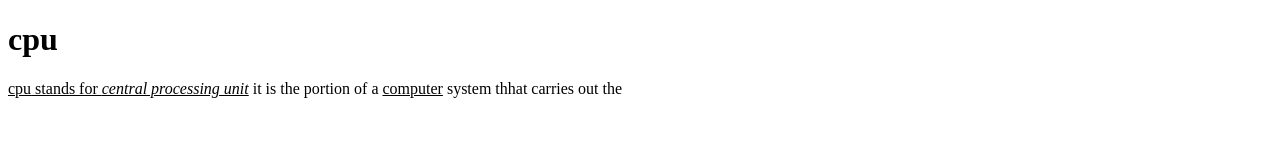
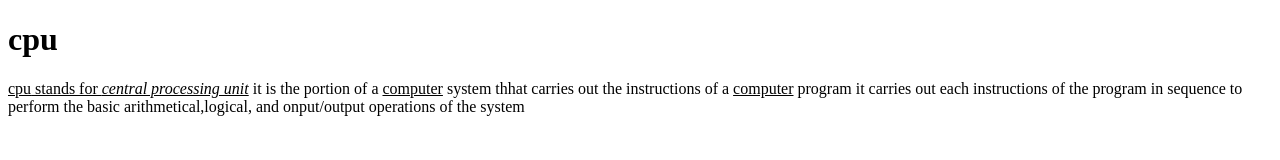
Before and after one commit to iamneo-production/eafabaefadaeccdfffebaeceaec, a plain HTML site: page public/index.html in a window 1280 px wide. Drawn offline with Linux system fonts and the light colour scheme.

Commit message:
Backup Commit

```diff
--- a/public/index.html
+++ b/public/index.html
@@ -12,6 +12,8 @@
     <p>
         <break><u><bold>cpu</bold> stands for <i>central processing unit</i></u></break>
         <break>it is the portion of a <u>computer</u> system thhat carries</break>
-        <break>out the </break>
+        <break>out the instructions of a <u>computer</u> program </break>
+        <break> it carries out each instructions of the program in sequence</break>
+        <break>to perform the basic arithmetical,logical, and onput/output operations of the system</break>
 </body>
 </html>
```
